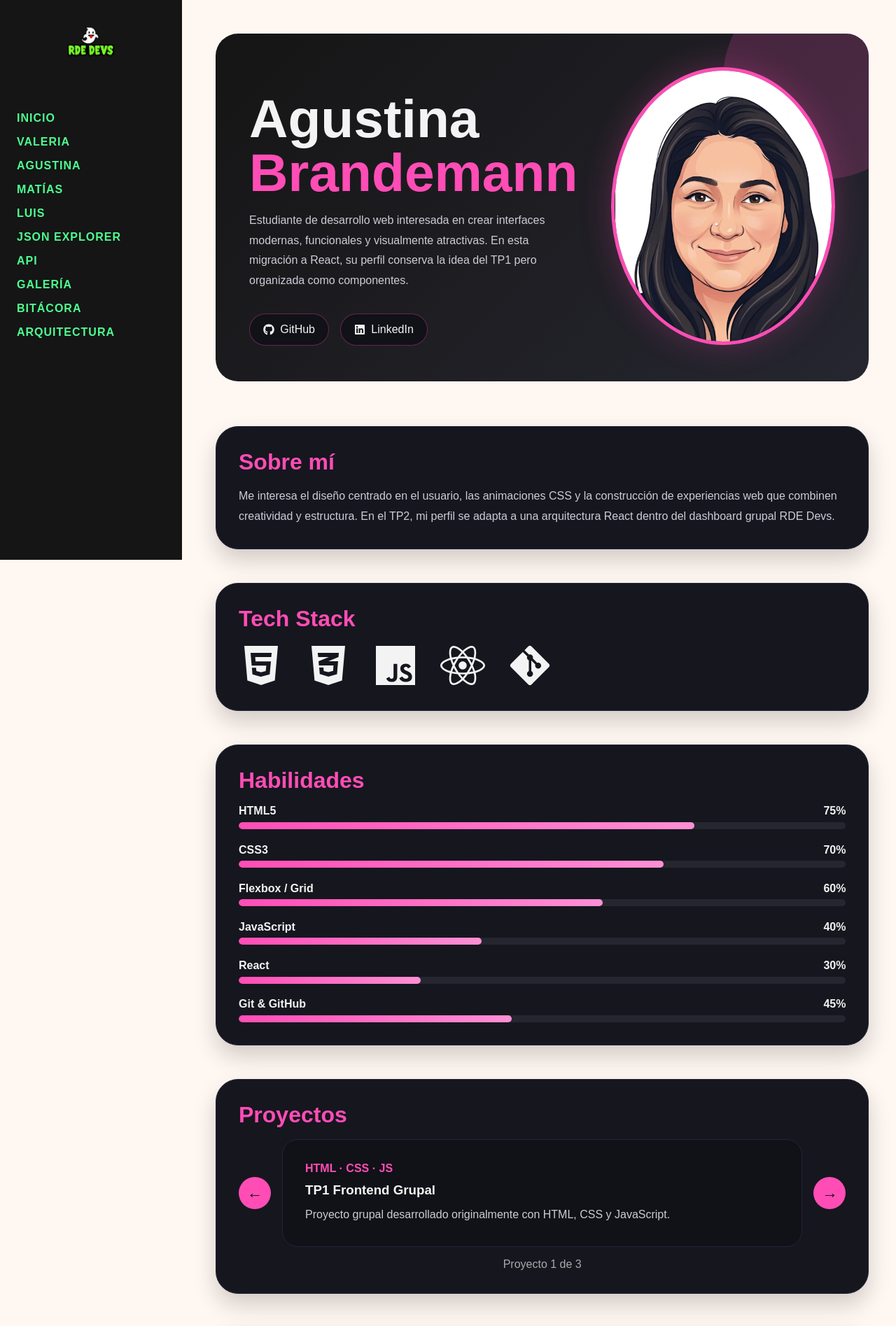
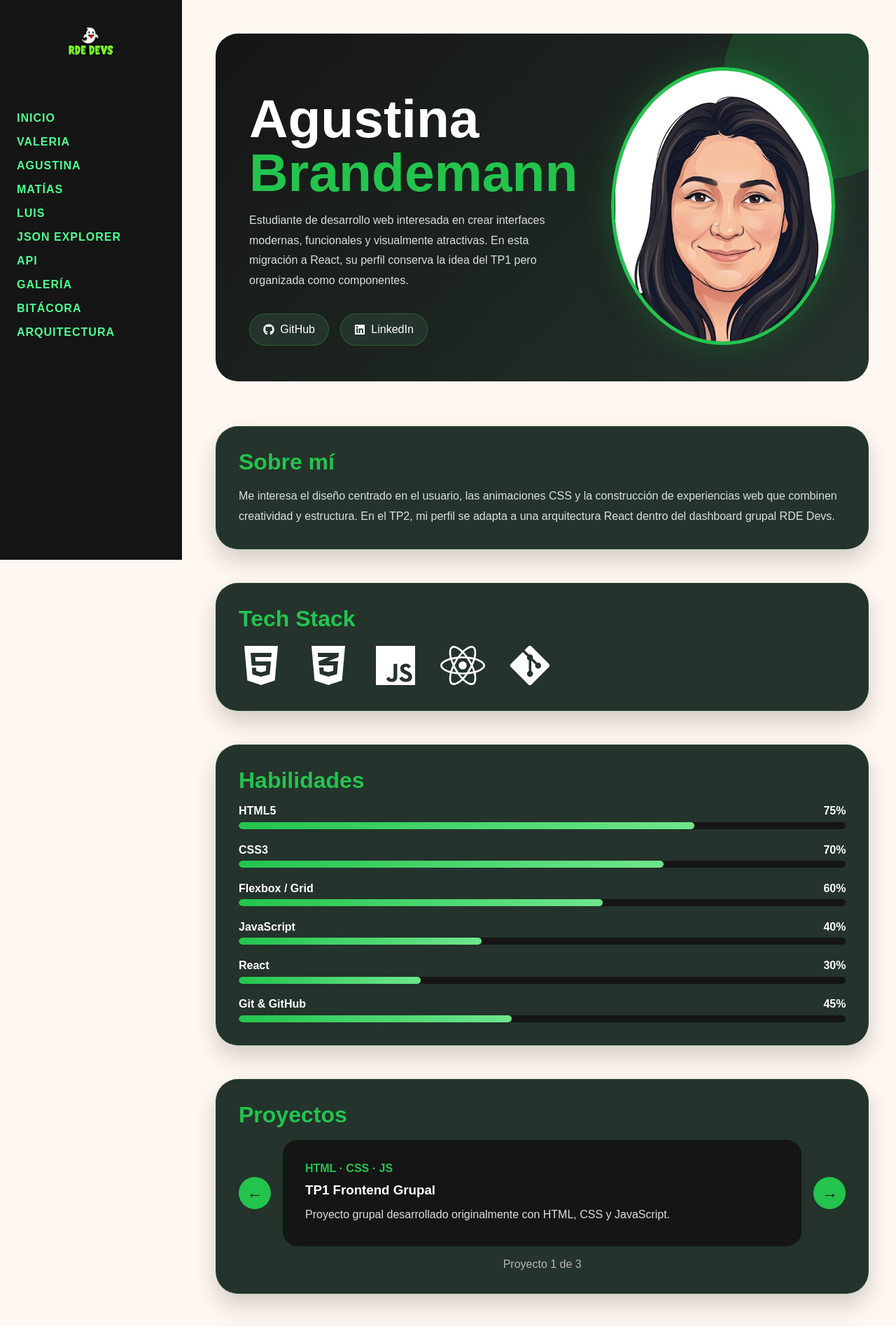
Before and after one commit to TheGipsyGirl/TP2_RDE_DEVS, a React (Vite) app: page /agustina in a window 1280 px wide. Shown: the top 1895 px of the page at 70% size. Built offline with nearby package versions, Linux system fonts and the light colour scheme.

Commit message:
Update colors and backgrounds in agustina.css

```diff
--- a/src/styles/agustina.css
+++ b/src/styles/agustina.css
@@ -1,6 +1,8 @@
 .agustina-page {
-  color: #f3f3f3;
+  color: #ffffff;
 }
+
+/* HERO */
 
 .agustina-hero {
   display: grid;
@@ -8,7 +10,7 @@
   gap: 3rem;
   align-items: center;
   margin-bottom: 4rem;
-  background: linear-gradient(135deg, #151515, #262630);
+  background: linear-gradient(135deg, #151515, #24332b);
   padding: 3rem;
   border-radius: 2rem;
   position: relative;
@@ -21,13 +23,13 @@
   width: 18rem;
   height: 18rem;
   border-radius: 50%;
-  background: rgba(255, 77, 181, 0.18);
+  background: rgba(35, 196, 78, 0.18);
   right: -5rem;
   top: -5rem;
 }
 
 .agus-label {
-  color: #ff4db5;
+  color: #23c44e;
   text-transform: uppercase;
   font-weight: 800;
   letter-spacing: 2px;
@@ -38,15 +40,16 @@
   font-size: clamp(2.5rem, 6vw, 4.8rem);
   line-height: 1;
   margin-bottom: 1rem;
+  color: #ffffff;
 }
 
 .agustina-texto h1 span {
-  color: #ff4db5;
+  color: #23c44e;
 }
 
 .agustina-texto p {
   max-width: 760px;
-  color: #ccccd6;
+  color: #d9e0dc;
   line-height: 1.8;
   margin-bottom: 2rem;
 }
@@ -59,9 +62,11 @@
 .agustina-avatar img {
   width: 100%;
   border-radius: 50%;
-  border: 5px solid #ff4db5;
-  box-shadow: 0 0 45px rgba(255, 77, 181, 0.25);
+  border: 5px solid #23c44e;
+  box-shadow: 0 0 45px rgba(35, 196, 78, 0.25);
 }
+
+/* BOTONES REDES */
 
 .agus-socials {
   display: flex;
@@ -73,47 +78,49 @@
   display: inline-flex;
   align-items: center;
   gap: 0.5rem;
-  background: #111118;
-  color: #f3f3f3;
+  background: #24332b;
+  color: #ffffff;
   text-decoration: none;
   padding: 0.8rem 1.2rem;
   border-radius: 999px;
-  border: 1px solid rgba(255, 77, 181, 0.35);
+  border: 1px solid rgba(35, 196, 78, 0.35);
   transition: 0.3s ease;
 }
 
 .agus-socials a:hover {
-  background: #ff4db5;
+  background: #23c44e;
   color: #151515;
   transform: translateY(-5px);
 }
 
+/* SECCIONES */
+
 .agus-card,
 .agus-section,
 .agus-contacto {
-  background: #16161f;
+  background: #24332b;
   padding: 2rem;
   border-radius: 2rem;
   margin-bottom: 3rem;
   box-shadow: 0 1rem 2rem rgba(0, 0, 0, 0.18);
-  border: 1px solid #242438;
+  border: 1px solid rgba(35, 196, 78, 0.15);
 }
 
 .agus-card h2,
 .agus-section h2,
 .agus-contacto h2 {
-  color: #ff4db5;
+  color: #23c44e;
   margin-bottom: 1rem;
   font-size: 2rem;
 }
 
 .agus-card p,
 .agus-contacto p {
-  color: #ccccd6;
+  color: #d9e0dc;
   line-height: 1.8;
 }
 
-/* ICONS */
+/* ICONOS */
 
 .agus-icons {
   display: flex;
@@ -123,12 +130,12 @@
 
 .agus-icons svg {
   font-size: 4rem;
-  color: #f3f3f3;
+  color: #ffffff;
   transition: 0.3s ease;
 }
 
 .agus-icons svg:hover {
-  color: #ff4db5;
+  color: #23c44e;
   transform: translateY(-8px) rotate(-5deg);
 }
 
@@ -144,20 +151,20 @@
   display: flex;
   justify-content: space-between;
   margin-bottom: 0.4rem;
-  color: #f3f3f3;
+  color: #ffffff;
   font-weight: 700;
 }
 
 .agus-barra-track {
   height: 10px;
-  background: #262630;
+  background: #151515;
   border-radius: 999px;
   overflow: hidden;
 }
 
 .agus-barra-fill {
   height: 100%;
-  background: linear-gradient(90deg, #ff4db5, #ff8fd4);
+  background: linear-gradient(90deg, #23c44e, #6ee68d);
   border-radius: 999px;
   transition: width 1.2s ease;
 }
@@ -177,40 +184,46 @@
   border-radius: 50%;
   border: none;
   cursor: pointer;
-  background: #ff4db5;
+  background: #23c44e;
   color: #151515;
   font-size: 1.4rem;
   font-weight: 800;
+  transition: 0.3s ease;
+}
+
+.agus-carrusel button:hover {
+  transform: scale(1.1);
 }
 
 .agus-carrusel article {
-  background: #111118;
+  background: #151515;
   padding: 2rem;
   border-radius: 1.4rem;
-  border: 1px solid #242438;
+  border: 1px solid rgba(35, 196, 78, 0.2);
 }
 
 .agus-carrusel article span {
-  color: #ff4db5;
+  color: #23c44e;
   font-weight: 800;
 }
 
 .agus-carrusel article h3 {
   margin: 0.7rem 0;
+  color: #ffffff;
 }
 
 .agus-carrusel article p {
-  color: #ccccd6;
+  color: #d9e0dc;
   line-height: 1.6;
 }
 
 .agus-contador {
   text-align: center;
   margin-top: 1rem;
-  color: #aaa;
+  color: #b5b5b5;
 }
 
-/* MEDIA */
+/* GALERÍA */
 
 .agus-grid {
   display: grid;
@@ -219,16 +232,17 @@
 }
 
 .agus-media {
-  background: #111118;
+  background: #151515;
   border-radius: 1.4rem;
   overflow: hidden;
-  border: 1px solid #242438;
+  border: 1px solid rgba(35, 196, 78, 0.15);
   transition: 0.3s ease;
 }
 
 .agus-media:hover {
   transform: translateY(-8px);
-  border-color: rgba(255, 77, 181, 0.55);
+  border-color: #23c44e;
+  box-shadow: 0 10px 25px rgba(35, 196, 78, 0.15);
 }
 
 .agus-media img {
@@ -242,16 +256,17 @@
 }
 
 .agus-media span {
-  color: #ff4db5;
+  color: #23c44e;
   font-weight: 800;
 }
 
 .agus-media h3 {
   margin: 0.4rem 0;
+  color: #ffffff;
 }
 
 .agus-media p {
-  color: #ccccd6;
+  color: #d9e0dc;
   line-height: 1.5;
 }
 
```
